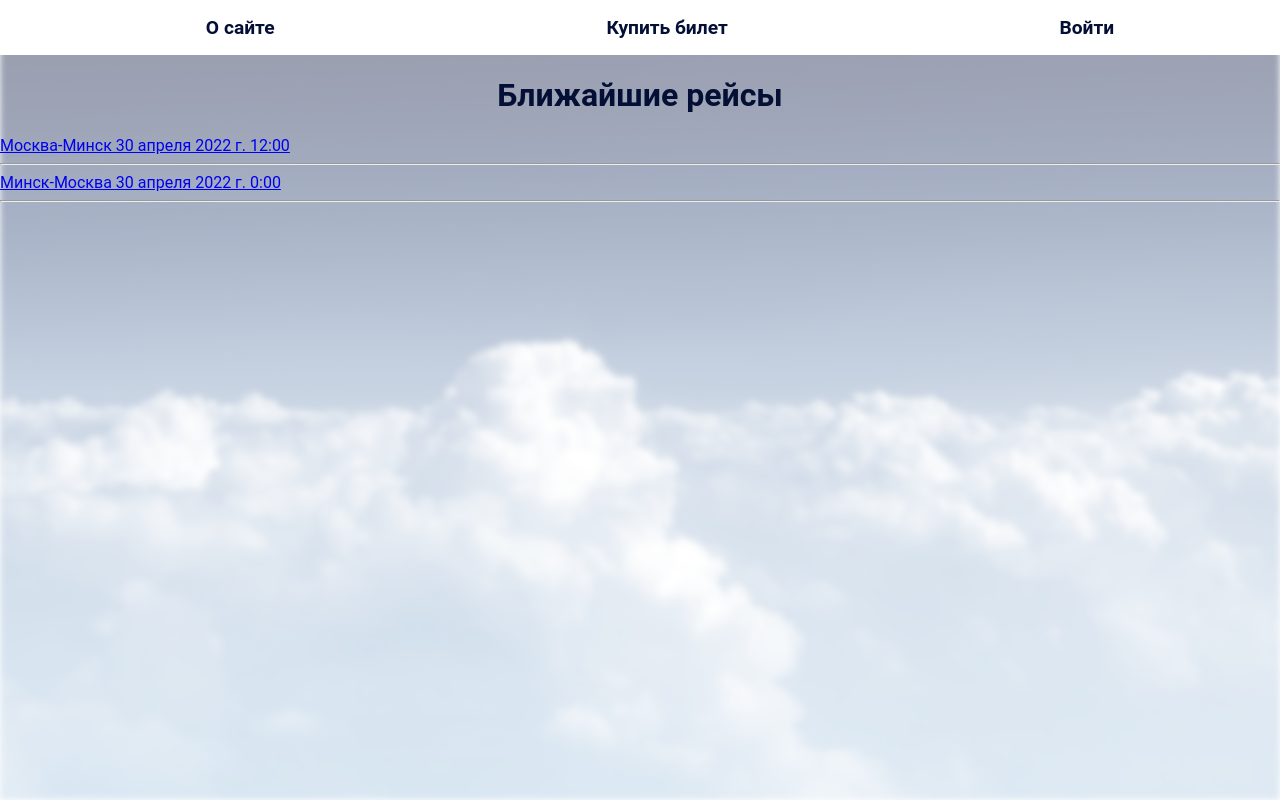
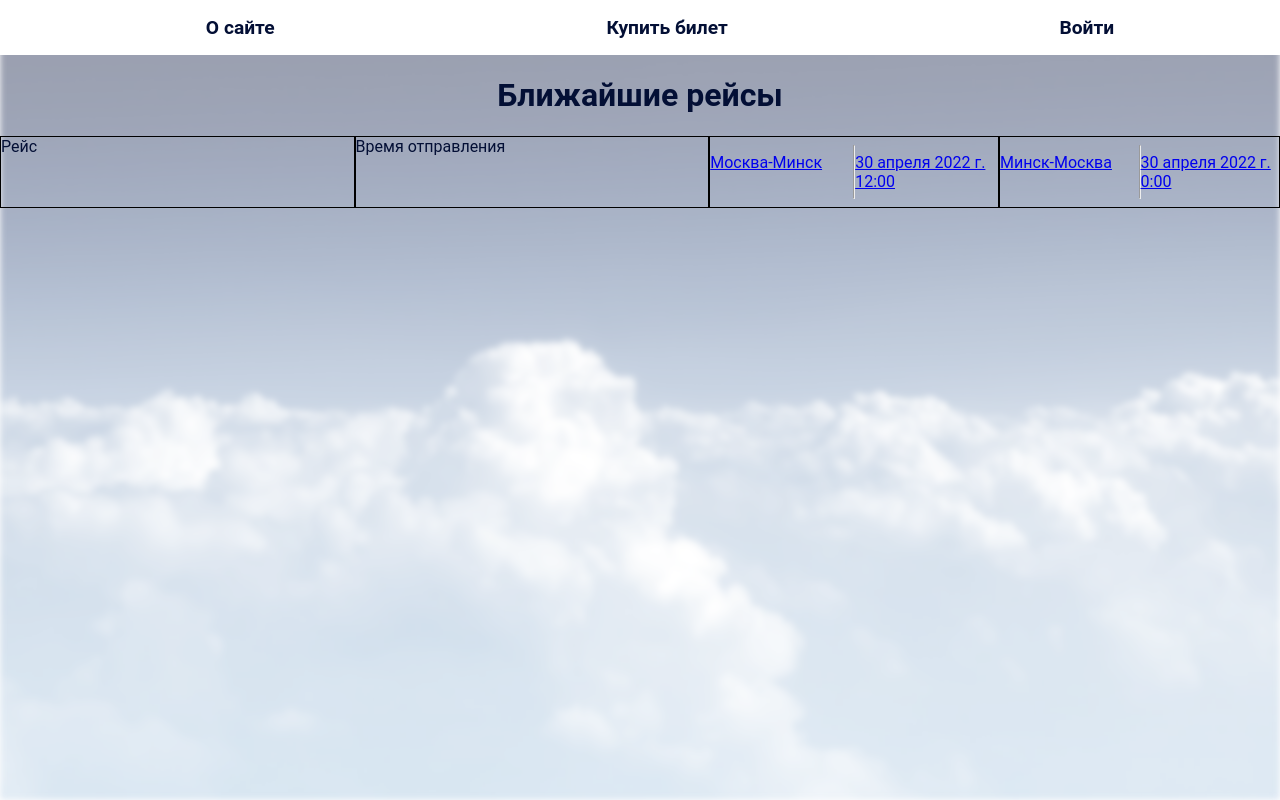
Before and after one commit to alyamba/airport_site, a Django app: page /airport/ in a window 1280 px wide. Run offline with Django 4.2, Linux system fonts and the light colour scheme; data comes from the database, SQL or seed files in the repository.

Commit message:
create style for table, but not work correct

```diff
--- a/airport_site/apps/airport/static/airport/css/styles.css
+++ b/airport_site/apps/airport/static/airport/css/styles.css
@@ -40,6 +40,28 @@
 
 }
 
+.table-header-container{
+    display: flex;
+    flex-direction: row;
+}
+
+.table-header {
+    display: flex;
+    flex: 1;
+    border: 1px solid black;
+}
+
+.table-row-container{
+    display: flex;
+    flex-direction: row;
+    border: 1px solid black;
+}
+
+.table-row {
+    display: flex;
+    flex: 1
+}
+
 html, body {
     font-family: 'Roboto';
     color: #030f35;
--- a/airport_site/apps/airport/templates/airport/index.html
+++ b/airport_site/apps/airport/templates/airport/index.html
@@ -7,12 +7,24 @@
 
 <p id="flights"> <h1 class="title-body-first-page">Ближайшие рейсы</h1>
     {% if next_airport_flights %}
+        <div class="table-header-container" />
+{#    table-header-container: { display: flex; flex-direction: row; }    #}
+        <div class="table-header">Рейс</div>
+{#    table-header: { display: flex; flex: 1; border: 1px solid black }    #}
+        <div class="table-header">Время отправления</div>
         {% for a in next_airport_flights %}
-        <a href="{% url 'airport:flight_detail' a.id  %}">
+        <a class="table-row-container" href="{% url 'airport:flight_detail' a.id  %}">
+{#    table-row-container: { display: flex; flex-direction: row; border: ... }    #}
+            <p class="table-row">
+{#      table-row { display: flex; flex: 1 }          #}
             {{a.route}}
+            </p>
+            <hr>
+            <p class="table-row">
             {{a.departure_time }}
+            </p>
             <br>
-        <hr>
+
         </a>
         {% endfor %}
     {% else %}
```
